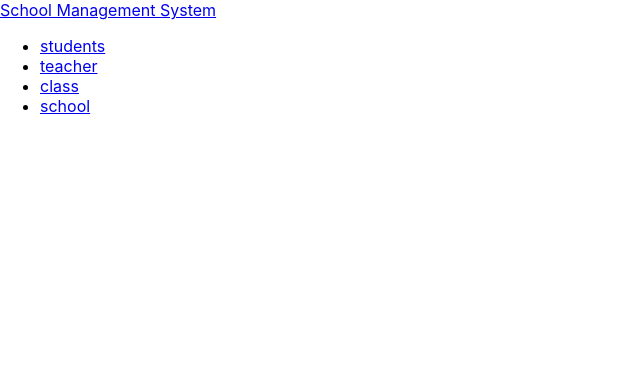
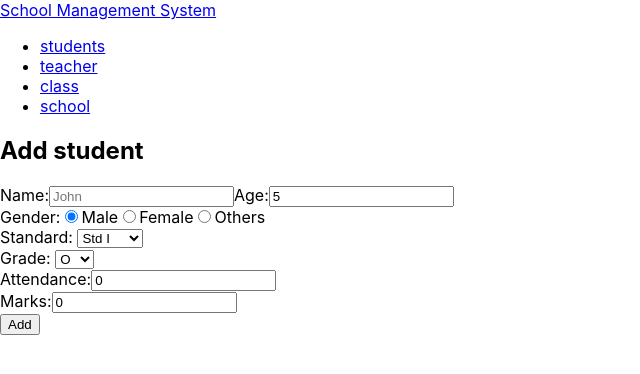
Before and after one commit to bijaylaxmibehera/school-management-system, a React (Create React App) app: page /students/add in a window 1280 px wide. Shown: the top 374 px of the page, without its empty margins (0-640 px from the left). Built offline with nearby package versions, Linux system fonts and the light colour scheme.

Commit message:
feat: add student form

```diff
--- a/src/App.jsx
+++ b/src/App.jsx
@@ -6,6 +6,7 @@ import { SchoolView } from './components/SchoolView';
 import { ClassView } from './components/ClassView';
 import './App.css';
 import { Home } from './components/Home';
+import { StudentForm } from './features/student/StudentForm';
 
 function App() {
   return (
@@ -38,6 +39,7 @@ function App() {
         <Route path='/teacher' element={<TeacherView/>}/>
         <Route path='/classes' element={<ClassView/>}/>
         <Route path='/school' element={<SchoolView/>}/>
+        <Route path='/students/add' element={<StudentForm/>}/>
 
       </Routes>
     </div>
--- a/src/components/StudentView.jsx
+++ b/src/components/StudentView.jsx
@@ -21,6 +21,9 @@ export const StudentView=()=>{
           {status==='loading' && <p>Loading...</p>}
           {error && <p>Error:{error}</p>}
           <StudentList students={students}/>
+          <h3>
+            <Link to={`/students/add`}>Add student</Link>
+          </h3>
         </div>
     )
 }
--- /dev/null
+++ b/src/features/student/StudentForm.jsx
@@ -0,0 +1,173 @@
+import React, { useState } from "react";
+import { useDispatch } from "react-redux";
+import { addStudentAsync, updateStudentSync } from "./studentSlice";
+import { useLocation, useNavigate } from "react-router";
+
+export const StudentForm = () => {
+  const location = useLocation();
+  const dispatch = useDispatch();
+  const navigate = useNavigate();
+  const student = location.state ? location.state : null;
+
+  const initialState = student
+    ? {
+        name: student.name || "",
+        age: student.age || 5,
+        gender: student.gender || "male",
+        grade: student.grade || "O",
+        attendance: student.attendance || 0,
+        marks: student.marks || 0,
+        standard: student.standard || "I",
+      }
+    : {
+        name: "",
+        age: 5,
+        gender: "male",
+        grade: "O",
+        attendance: 0,
+        marks: 0,
+        standard: "I",
+      };
+
+  const [formData, setFormData] = useState(initialState);
+  const { name, age, gender, grade, attendance, marks, standard } = formData;
+
+  const handleChange = (e) => {
+    const { name, value } = e.target;
+    setFormData((prevState) => ({ ...prevState, [name]: value }));
+  };
+
+  const handleSubmit = (e) => {
+    e.preventDefault();
+    if (student) {
+      dispatch(
+        updateStudentSync({ id: student._id, updatedStudent: formData })
+      );
+      navigate(`/student/${student._id}`);
+    } else {
+      dispatch(addStudentAsync(formData));
+      setFormData(initialState);
+      navigate("/students");
+    }
+  };
+
+  return (
+    <>
+      <h2>{student ? "Edit student" : "Add student"}</h2>
+      <form onSubmit={handleSubmit}>
+        <label>
+          Name:
+          <input
+            type="text"
+            placeholder="John"
+            value={name}
+            onChange={handleChange}
+            name="name"
+            required
+          />
+        </label>
+        <label>
+          Age:
+          <input
+            type="number"
+            placeholder="Age"
+            value={age}
+            onChange={handleChange}
+            name="age"
+            min={5}
+            required
+          />
+        </label>
+        <div>
+          <label>
+            Gender:
+            <input
+              type="radio"
+              name="gender"
+              value="male"
+              checked={gender === "male"}
+              onChange={handleChange}
+            />
+            Male
+          </label>
+          <label>
+            <input
+              type="radio"
+              name="gender"
+              value="female"
+              checked={gender === "female"}
+              onChange={handleChange}
+            />
+            Female
+          </label>
+          <label>
+            <input
+              type="radio"
+              name="gender"
+              value="others"
+              checked={gender === "others"}
+              onChange={handleChange}
+            />
+            Others
+          </label>
+        </div>
+        <div>
+          <label>Standard: </label>
+          <select value={standard} onChange={handleChange} required>
+            <option value="I">Std I</option>
+            <option value="II">Std II</option>
+            <option value="III">Std III</option>
+            <option value="IV">Std IV</option>
+            <option value="V">Std V</option>
+            <option value="VI">Std VI</option>
+            <option value="VII">Std VII</option>
+            <option value="VIII">Std VIII</option>
+            <option value="IX">Std IX</option>
+            <option value="X">Std X</option>
+            <option value="XI">Std XI</option>
+            <option value="XII">Std XII</option>
+          </select>
+        </div>
+        <div>
+          <label>Grade: </label>
+          <select value={grade} onChange={handleChange} required>
+            <option value="O">O</option>
+            <option value="A+">A+</option>
+            <option value="A">A</option>
+            <option value="B+">B+</option>
+            <option value="B">B</option>
+            <option value="C">C</option>
+            <option value="D">D</option>
+            <option value="E">E</option>
+            <option value="F">F</option>
+          </select>
+        </div>
+        <div>
+          <label>Attendance:
+            <input
+             type="number"
+             placeholder="10"
+             value={attendance}
+             onChange={handleChange}
+             required
+             name="attendance"
+            />
+          </label>
+        </div>
+        <div>
+          <label>Marks:
+            <input
+             type="number"
+             placeholder="10"
+             value={marks}
+             onChange={handleChange}
+             required
+             name="marks"
+            />
+          </label>
+        </div>
+        <button type="submit">{student ? "Update" : "Add"}</button>
+      </form>
+    </>
+  );
+};
--- a/src/features/student/StudentList.jsx
+++ b/src/features/student/StudentList.jsx
@@ -9,9 +9,7 @@ export const StudentList = ({ students }) => {
         {students.map((student) => (
           <li key={student._id}>
             <Link to={`/students/${student._id}`}>
-              <p>Name: {student.name}</p>
-              <p>Age: {student.age}</p>
-              <p>Grade: {student.grade}</p>
+            {student.name} (Age: {student.age}, Standard {student.standard})
             </Link>
           </li>
         ))}
--- a/src/features/student/studentSlice.js
+++ b/src/features/student/studentSlice.js
@@ -11,13 +11,41 @@ export const fetchStudents = createAsyncThunk(
 
     return response.data.students
   }
-);
+)
 
-export const addStudentAsync=createAsyncThunk('students/addStudentAsync', async(newStudent)=>{
-    const response=await axios.post('https://795f9c15-fbc2-40ae-a028-7ded7ad52910-00-3tmkbw4oh0jfl.pike.replit.dev/api/v1/students',newStudent);
+export const addStudentAsync = createAsyncThunk(
+  'students/addStudentAsync',
+  async newStudent => {
+    const response = await axios.post(
+      'https://795f9c15-fbc2-40ae-a028-7ded7ad52910-00-3tmkbw4oh0jfl.pike.replit.dev/api/v1/students',
+      newStudent
+    )
+    return response.data.student
+  }
+)
 
-    return response.student;
-})
+export const updateStudentSync = createAsyncThunk(
+  'students/updateStudentAsync',
+  async ({ id, updatedStudent }) => {
+    const response = await axios.put(
+      `https://795f9c15-fbc2-40ae-a028-7ded7ad52910-00-3tmkbw4oh0jfl.pike.replit.dev/api/v1/students/${id}`,
+      updatedStudent
+    )
+
+    return response.data.student
+  }
+)
+
+export const deleteStudentAsync = createAsyncThunk(
+  'students/deleteStudentAsync',
+  async id => {
+    const response = await axios.delete(
+      `https://795f9c15-fbc2-40ae-a028-7ded7ad52910-00-3tmkbw4oh0jfl.pike.replit.dev/api/v1/students/${id}`
+    )
+
+    return response.data.student
+  }
+)
 
 const initialState = {
   students: [],
@@ -31,28 +59,58 @@ export const studentSlice = createSlice({
   reducers: {},
   extraReducers: {
     [fetchStudents.pending]: state => {
-      state.status = 'loading';
+      state.status = 'loading'
     },
     [fetchStudents.fulfilled]: (state, action) => {
-      state.status = 'success';
-      state.students = action.payload;
+      state.status = 'success'
+      state.students = action.payload
     },
     [fetchStudents.rejected]: (state, action) => {
-      state.status = 'error';
-      state.error = action.error.message;
+      state.status = 'error'
+      state.error = action.error.message
     },
-    [addStudentAsync.pending]:(state)=>{
-        state.status='loading';
+    [addStudentAsync.pending]: state => {
+      state.status = 'loading'
     },
-    [addStudentAsync.fulfilled]:(state,action)=>{
-        state.status='success';
-        state.students.push(action.payload);
+    [addStudentAsync.fulfilled]: (state, action) => {
+      state.status = 'success'
+      state.students.push(action.payload)
     },
-    [addStudentAsync.rejected]:(state,action)=>{
-        state.status='error';
-        state.error=action.error.message;
+    [addStudentAsync.rejected]: (state, action) => {
+      state.status = 'error'
+      state.error = action.error.message
+    },
+    [updateStudentSync.pending]: state => {
+      state.status = 'loading'
+    },
+    [updateStudentSync.fulfilled]: (state, action) => {
+      state.status = 'success'
+      const updatedStudent = action.payload
+      const index = state.students.findIndex(
+        std => std._id === updatedStudent._id
+      )
+      if (index !== -1) {
+        state.students[index] = updatedStudent
+      }
+    },
+    [updateStudentSync.rejected]: (state, action) => {
+      state.status = 'error'
+      state.error = action.error.message
+    },
+    [deleteStudentAsync.pending]: state => {
+      state.status = 'loading'
+    },
+    [deleteStudentAsync.fulfilled]: (state, action) => {
+      state.status = 'success'
+      state.students = state.students.filter(
+        student => student._id !== action.payload._id
+      )
+    },
+    [deleteStudentAsync.rejected]: (state, action) => {
+      state.status = 'error'
+      state.error = action.error.message
     }
   }
-});
+})
 
-export default studentSlice.reducer;
+export default studentSlice.reducer
```
